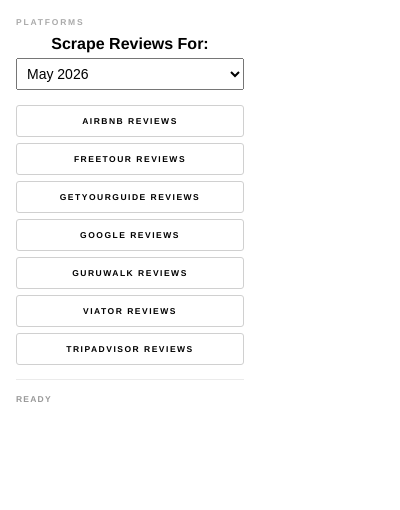
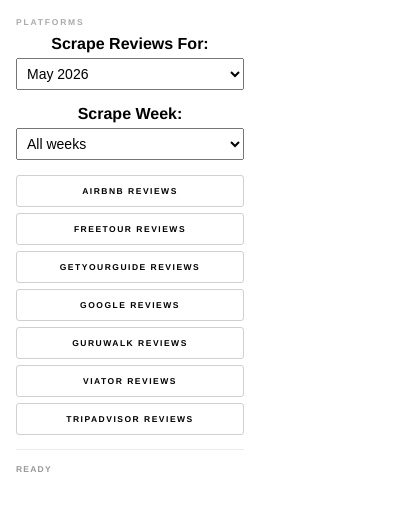
Before and after one commit to dodai092/fs-reviews, a browser extension: page popup.html in a window 400 px wide. Shown: the part 74-584 px from the top of the page. Drawn offline with Linux system fonts and the light colour scheme.

Commit message:
feat: add week select UI with Mon-Sun week generation and disable for unsupported platforms

```diff
--- a/popup.html
+++ b/popup.html
@@ -17,6 +17,10 @@
   <select id="month-select" style="width: 100%; padding: 6px; font-size: 14px;">
     </select>
 </div>
+    <div style="margin-bottom: 15px; text-align: center;">
+  <label for="week-select" style="font-weight: bold; display: block; margin-bottom: 5px;">Scrape Week:</label>
+  <select id="week-select" style="width: 100%; padding: 6px; font-size: 14px;"></select>
+</div>
     <button id="btn-airbnb" class="btn-secondary">Airbnb Reviews</button>
     <button id="btn-freetour" class="btn-secondary">Freetour Reviews</button>
     <button id="btn-gyg" class="btn-secondary">GetYourGuide Reviews</button>
--- a/popup.js
+++ b/popup.js
@@ -1,17 +1,59 @@
 document.addEventListener('DOMContentLoaded', () => {
 
   const PLATFORMS = [
-    { id: 'btn-airbnb', script: 'airbnb.js', domains: ['airbnb.com', 'airbnb.co.uk'] },
-    { id: 'btn-freetour', script: 'freetour.js', domains: ['freetour.com'] },
-    { id: 'btn-gyg', script: 'getyourguide.js', domains: ['getyourguide.com'] },
-    { id: 'btn-google', script: 'google.js', domains: ['google.com/maps', 'maps.google'] },
-    { id: 'btn-guruwalk', script: 'guruwalk.js', domains: ['guruwalk.com'] },
-    { id: 'btn-viator', script: 'viator.js', domains: ['viator.com'] },
-    { id: 'btn-tripadvisor', script: 'tripadvisor.js', domains: ['tripadvisor.com'] },
+    { id: 'btn-airbnb',      script: 'airbnb.js',      domains: ['airbnb.com', 'airbnb.co.uk'],          weekSupported: false },
+    { id: 'btn-freetour',    script: 'freetour.js',     domains: ['freetour.com'] },
+    { id: 'btn-gyg',         script: 'getyourguide.js', domains: ['getyourguide.com'] },
+    { id: 'btn-google',      script: 'google.js',       domains: ['google.com/maps', 'maps.google'] },
+    { id: 'btn-guruwalk',    script: 'guruwalk.js',     domains: ['guruwalk.com'] },
+    { id: 'btn-viator',      script: 'viator.js',       domains: ['viator.com'] },
+    { id: 'btn-tripadvisor', script: 'tripadvisor.js',  domains: ['tripadvisor.com'],                    weekSupported: false },
   ];
 
   const statusDiv = document.getElementById('status');
   const monthSelect = document.getElementById('month-select');
+  const weekSelect = document.getElementById('week-select');
+
+  const MONTH_ABBR = ["Jan","Feb","Mar","Apr","May","Jun","Jul","Aug","Sep","Oct","Nov","Dec"];
+
+  function getWeeksForMonth(month, year) {
+    const firstDay = new Date(year, month, 1);
+    const dow = firstDay.getDay(); // 0=Sun, 1=Mon...6=Sat
+    const daysToMonday = dow === 0 ? -6 : 1 - dow;
+    const firstMonday = new Date(year, month, 1 + daysToMonday);
+    const lastDay = new Date(year, month + 1, 0);
+    const weeks = [];
+    let monday = new Date(firstMonday);
+    while (monday <= lastDay) {
+      const sunday = new Date(monday);
+      sunday.setDate(monday.getDate() + 6);
+      weeks.push({ start: new Date(monday), end: new Date(sunday) });
+      monday = new Date(monday);
+      monday.setDate(monday.getDate() + 7);
+    }
+    return weeks;
+  }
+
+  function formatWeekLabel(start, end) {
+    return `${MONTH_ABBR[start.getMonth()]} ${start.getDate()} – ${MONTH_ABBR[end.getMonth()]} ${end.getDate()}`;
+  }
+
+  function populateWeekSelect() {
+    if (!weekSelect || !monthSelect) return;
+    const target = JSON.parse(monthSelect.value);
+    const weeks = getWeeksForMonth(target.month, target.year);
+    weekSelect.innerHTML = '';
+    const allOpt = document.createElement('option');
+    allOpt.value = 'null';
+    allOpt.text = 'All weeks';
+    weekSelect.appendChild(allOpt);
+    weeks.forEach(({ start, end }) => {
+      const opt = document.createElement('option');
+      opt.value = JSON.stringify({ start: start.getTime(), end: end.getTime() });
+      opt.text = formatWeekLabel(start, end);
+      weekSelect.appendChild(opt);
+    });
+  }
 
   // ─── Auto-Populate the Month Dropdown (+3 to -3 months) ─────────────────────
   if (monthSelect) {
@@ -29,6 +71,14 @@ document.addEventListener('DOMContentLoaded', () => {
     }
   }
 
+  populateWeekSelect();
+
+  if (monthSelect) {
+    monthSelect.addEventListener('change', () => {
+      populateWeekSelect();
+    });
+  }
+
   // ─── Single tab query — cached for both auto-detect and injection ────────────
   let cachedTab = null;
   chrome.tabs.query({ active: true, currentWindow: true }, (tabs) => {
@@ -38,6 +88,9 @@ document.addEventListener('DOMContentLoaded', () => {
       if (platform.domains.some(domain => url.includes(domain))) {
         const btn = document.getElementById(platform.id);
         if (btn) btn.classList.add('active');
+        if (weekSelect && platform.weekSupported === false) {
+          weekSelect.disabled = true;
+        }
         break;
       }
     }
```
